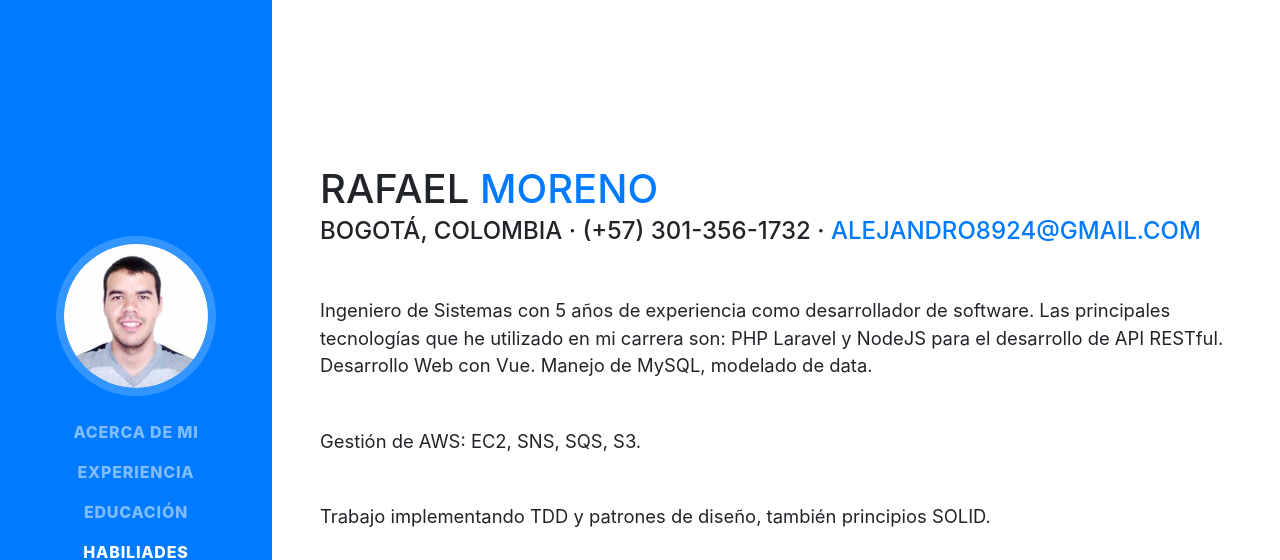
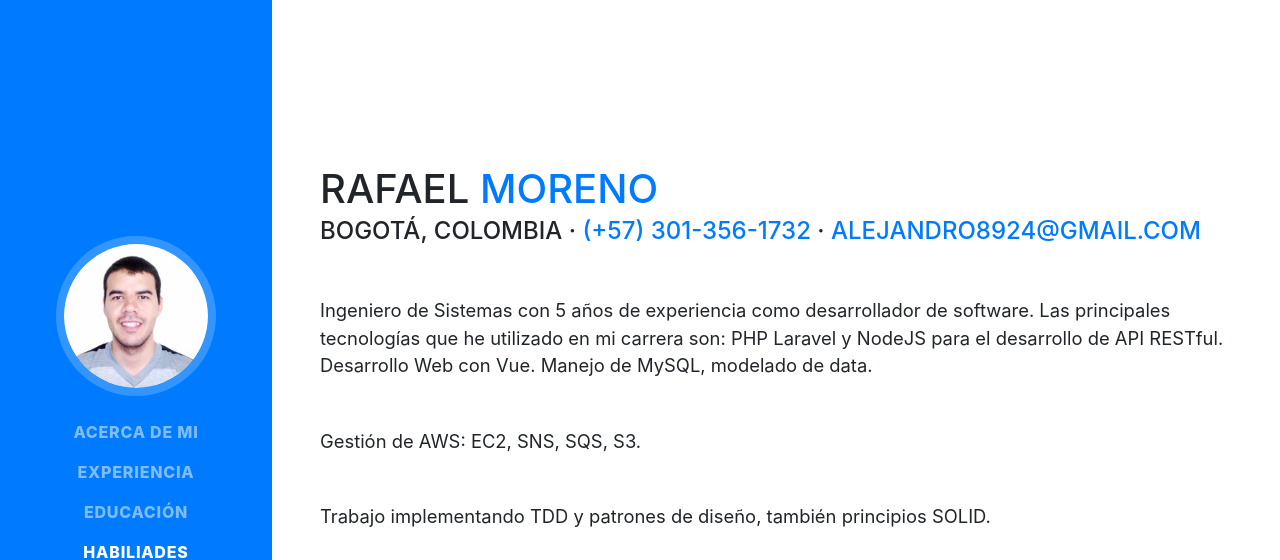
Before and after one commit to morenorafael/morenorafael.github.io, a website with bundled scripts: page index.html in a window 1280 px wide. Shown: the top 560 px of the page. Built offline with nearby package versions, Linux system fonts and the light colour scheme; a web font is replaced by a local one.

Commit message:
telefono

```diff
--- a/index.html
+++ b/index.html
@@ -66,7 +66,7 @@
             <h1 class="mb-0">Rafael
                 <span class="text-primary">Moreno</span>
             </h1>
-            <div class="subheading mb-5">Bogotá, Colombia · (+57) 301-356-1732 ·
+            <div class="subheading mb-5">Bogotá, Colombia · <a href="tel:+573013561732">(+57) 301-356-1732</a> ·
                 <a href="mailto:alejandro8924@gmail.com">alejandro8924@gmail.com</a>
             </div>
             <p class="lead mb-5">Ingeniero de Sistemas con 5 años de experiencia como desarrollador de software. Las principales tecnologías que he utilizado en mi carrera son: PHP Laravel y NodeJS para el desarrollo de API RESTful. Desarrollo Web con Vue. Manejo de MySQL, modelado de data.</p>
```
